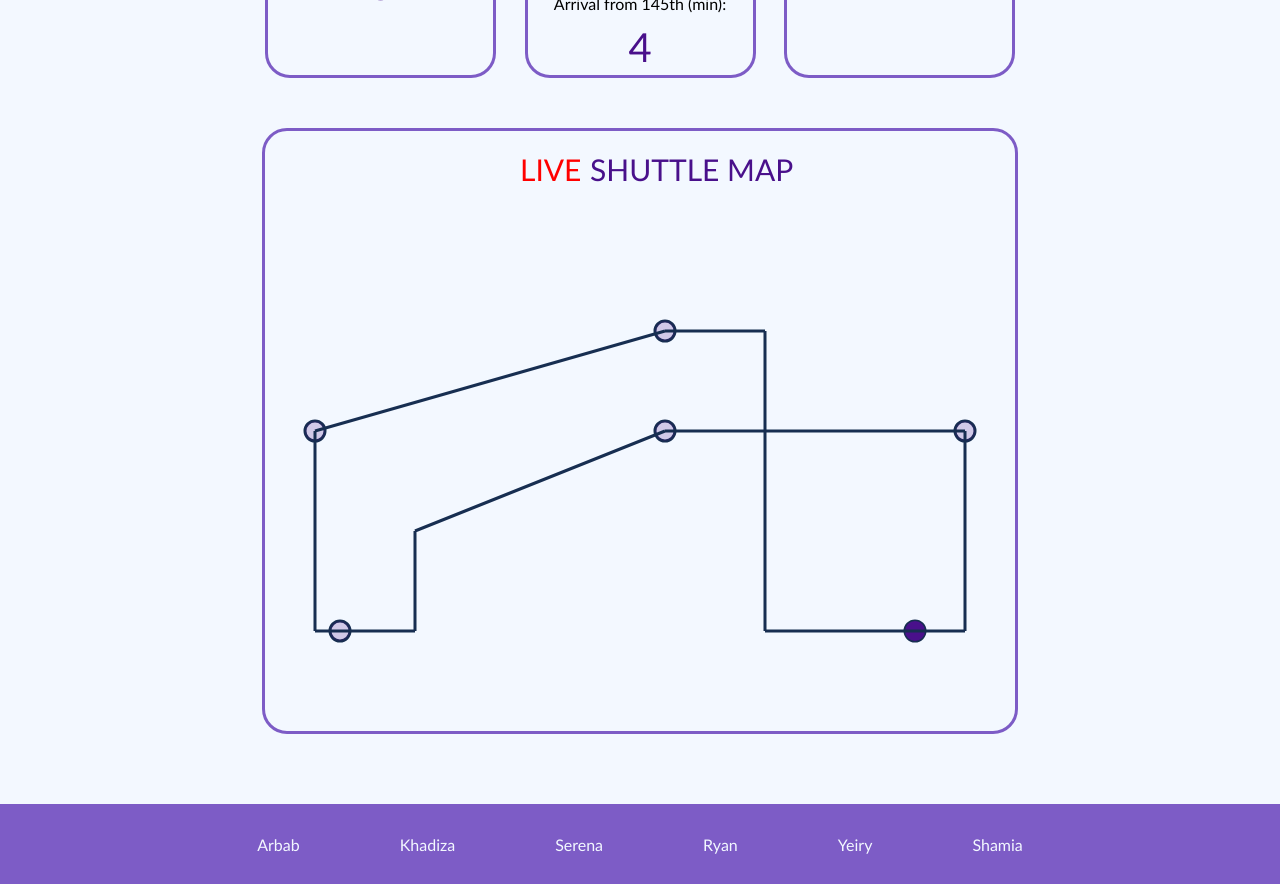
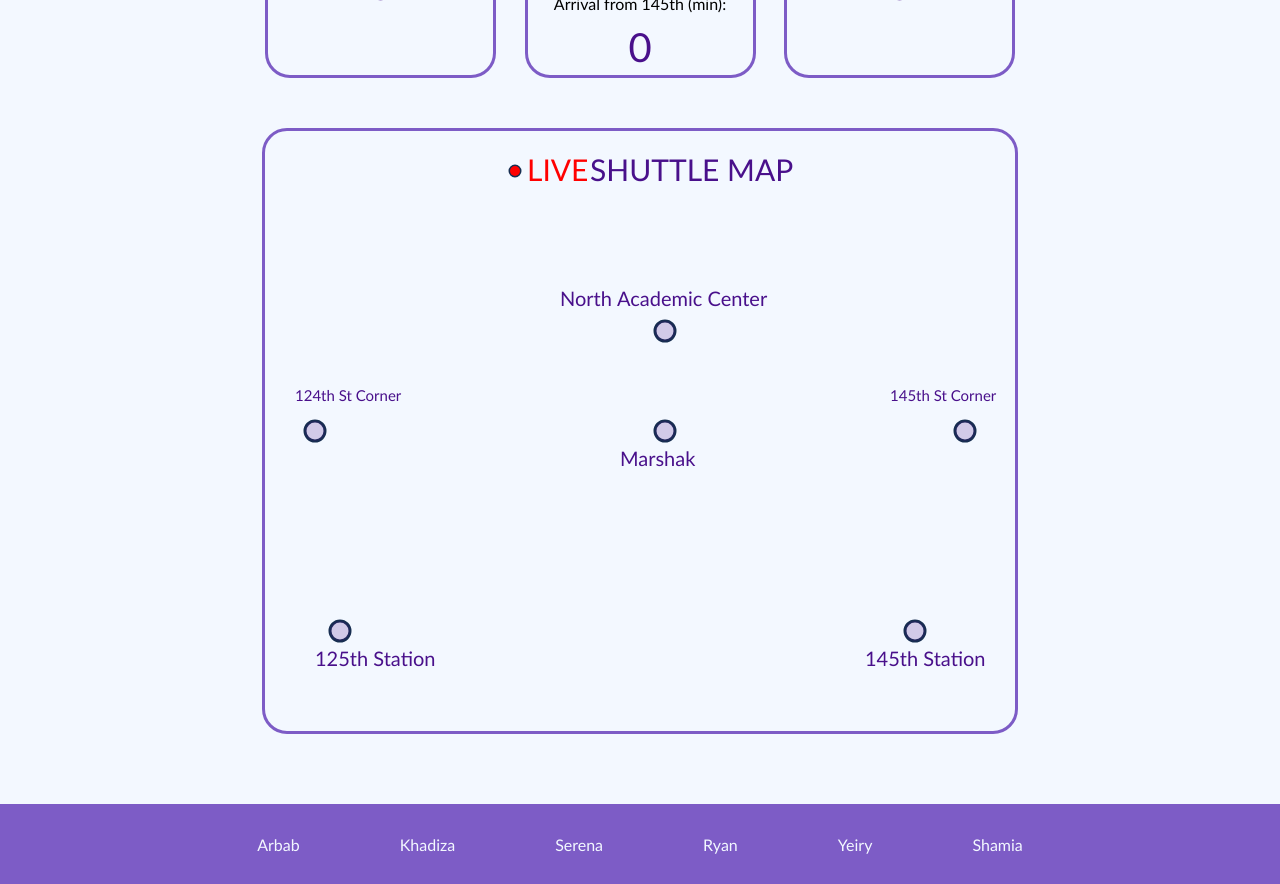
Before and after one commit to ArbabsLab/CCNYShuttleTracker.github.io, a plain HTML site: page index.html in a window 1280 px wide. Shown: the part 347-1231 px from the top of the page. Drawn offline with Linux system fonts and the light colour scheme.

Commit message:
Add files via upload

```diff
--- a/index.html
+++ b/index.html
@@ -18,7 +18,7 @@
     <div class="south">
       <h2>125th Station</h2>
       <p>Arrival (min):</p>
-      <p id="Stime"> 8 </p>
+      <p id="Stime"> 0 </p>
 
     </div>
 
@@ -26,16 +26,16 @@
     <div class="campus">
       <h2>Campus</h2>
       <p>Arrival from 125th (min): </p>
-      <p id="CStime"> 16 </p>
+      <p id="CStime"> 0 </p>
       <p>Arrival from 145th (min): </p>
-      <p id="CNtime"> 4 </p>
+      <p id="CNtime"> 0 </p>
 
     </div>
 
     <div class="north">
       <h2>145th Station</h2>
       <p>Arrival (min): </p>
-      <p id="Ntime"> 9 </p>
+      <p id="Ntime"> 0 </p>
     </div>
 
   </div>
--- a/script.js
+++ b/script.js
@@ -1,7 +1,6 @@
-let coordinateSX;
-let coordinateSY;
-let coordinateNX;
-let coordinateNY;
+
+
+
 
 /*
 function updateCoordinatesAndRedraw() {
@@ -180,6 +179,8 @@ connectNodes.closePath();
 
 }
 */
+
+
 let map = document.getElementById("map");
 
 
@@ -201,24 +202,54 @@ let node6 = map.getContext("2d");
 
 var colorFill = "rgb(73, 16, 139)";
 var colorEmpty = "rgb(73, 16, 139, 0.2)";
-var NX = 40.8231;
-var NY = coordinateNY;
-var SX = coordinateSX;
-var SY = coordinateSY;
+
+/*
+let coordinateSX;
+let coordinateSY;
+let coordinateNX;
+let coordinateNY;
+
+let NX = coordinateNX;
+let NY = coordinateNY;
+let SX = coordinateSX;
+let SY = coordinateSY;
+*/
+let context = map.getContext("2d");
+
+function clearCanvas() {
+    context.clearRect(0, 0, map.width, map.height);
+}
+
+let randomNumber = 0;
+let randomNumber2 = 3;
+
+// Get the element by its ID
+let Stime = document.getElementById("Stime");
+let Ntime = document.getElementById("Ntime");
+let CStime = document.getElementById("CStime");
+let CNtime = document.getElementById("CNtime");
+
+
+function Draw(cnt, cnt2){
+
+clearCanvas();
 
 //node 1(Marshak)
 node.beginPath();
 node.strokeStyle = "#172e51";
-if (NX == 5) {
+node.lineWidth = 3;
+node.arc(400, 300, 10, 0, Math.PI * 2, false);
+node.stroke();
+if (cnt == 0 || cnt2 == 0) {
   node.fillStyle = colorFill;
+  node.fill();
+  Stime.textContent = "7";
+  Ntime.textContent = "7";
 }
 else{
   node.fillStyle = colorEmpty;
+  node.fill();
 }
-node.lineWidth = 3;
-node.arc(400, 300, 10, 0, Math.PI * 2, false);
-node.stroke();
-node.fill();
 node.closePath();
 
 //node 2(NAC)
@@ -228,9 +259,14 @@ node2.strokeStyle = "#172e51";
 node2.lineWidth = 3;
 node2.arc(400, 200, 10, 0, Math.PI * 2, false);
 node2.stroke();
-if (SX > 40.81700 || NX < 40.8200) {
+//SX > 40.81700 || NX < 40.8200
+if (cnt == 3 || cnt2 == 3) {
   node2.fillStyle = colorFill;
   node2.fill();
+  Stime.textContent = "7";
+  Ntime.textContent = "7";
+  CStime.textContent = "0";
+  CNtime.textContent = "0";
 }
 else{
   node2.fillStyle = colorEmpty;
@@ -238,15 +274,18 @@ else{
 }
 node2.closePath();
 
-//node 3(125)
+//node 3(145 corner)
 node3.beginPath();
 node3.strokeStyle = "#172e51";
 node3.lineWidth = 3;
-node3.arc(700, 300, 10, 0, Math.PI * 2, false);
+node3.arc(700, 300, 7.5, 0, Math.PI * 2, false);
 node3.stroke();
-if (SY > -73.95200) {
+//SY > -73.95200
+if (cnt == 1 || cnt2 == 1) {
   node3.fillStyle = colorFill;
   node3.fill();
+  Ntime.textContent = "2";
+  CNtime.textContent = "9";
 }
 else{
   node3.fillStyle = colorEmpty;
@@ -254,15 +293,17 @@ else{
 }
 node3.closePath();
 
-//node 4(145)
+//node 4(124 corner)
 node4.beginPath();
 node4.strokeStyle = "#172e51";
 node4.lineWidth = 3;
-node4.arc(50, 300, 10, 0, Math.PI * 2, false);
+node4.arc(50, 300, 7.5, 0, Math.PI * 2, false);
 node4.stroke();
-if (NY > -73.95200) {
+if (cnt == 4 || cnt2 == 4) {
   node4.fillStyle = colorFill;
   node4.fill();
+  Stime.textContent = "3";
+  CStime.textContent = "10";
 }
 else{
   node4.fillStyle = colorEmpty;
@@ -276,9 +317,11 @@ node5.strokeStyle = "#172e51";
 node5.lineWidth = 3;
 node5.arc(75, 500, 10, 0, Math.PI * 2, false);
 node5.stroke();
-if (SX < 40.8170) {
+if (cnt == 5 || cnt2 == 5) {
   node5.fillStyle = colorFill;
   node5.fill();
+  Stime.textContent = "0";
+  CStime.textContent = "7";
 }
 else{
   node5.fillStyle = colorEmpty;
@@ -292,9 +335,12 @@ node6.strokeStyle = "#172e51";
 node6.lineWidth = 3;
 node6.arc(650, 500, 10, 0, Math.PI * 2, false);
 node6.stroke();
-if (NX > 40.8200) {
+//NX > 40.8200
+if (cnt == 2 || cnt2 == 2) {
   node6.fillStyle = colorFill;
   node6.fill();
+  Ntime.textContent = "0";
+  CNtime.textContent = "7";
 }
 else{
   node6.fillStyle = colorEmpty;
@@ -356,10 +402,172 @@ text.fillText("SHUTTLE MAP", 325, 50);
 let text2 = map.getContext("2d");
 text.fillStyle = "red";
 text.font = "30px Trebuchet MS";
-text.fillText("LIVE", 255, 50);
+text.fillText("LIVE", 262, 50);
+
+let liveDot = map.getContext("2d");
+liveDot.beginPath();
+liveDot.strokeStyle = "#172e51";
+liveDot.lineWidth = 3;
+liveDot.arc(250, 40, 5, 0, Math.PI * 2, false);
+liveDot.fillStyle = "red";
+liveDot.stroke();
+liveDot.fill();
+liveDot.closePath();
+
+
+let NACLabel = map.getContext("2d");
+NACLabel.fillStyle = "#49108B";
+NACLabel.font = "20px Trebuchet MS";
+NACLabel.fillText("North Academic Center", 295, 175);
+
+let MARLabel = map.getContext("2d");
+MARLabel.fillStyle = "#49108B";
+MARLabel.font = "20px Trebuchet MS";
+MARLabel.fillText("Marshak", 355, 335);
+
+let SouthLabel = map.getContext("2d");
+SouthLabel.fillStyle = "#49108B";
+SouthLabel.font = "20px Trebuchet MS";
+SouthLabel.fillText("125th Station", 50, 535);
+
+let SouthCornerLabel = map.getContext("2d");
+SouthLabel.fillStyle = "#49108B";
+SouthLabel.font = "15px Trebuchet MS";
+SouthLabel.fillText("124th St Corner", 30, 270);
+
+let NorthLabel = map.getContext("2d");
+NorthLabel.fillStyle = "#49108B";
+NorthLabel.font = "20px Trebuchet MS";
+NorthLabel.fillText("145th Station", 600, 535);
+
+let NorthCornerLabel = map.getContext("2d");
+SouthLabel.fillStyle = "#49108B";
+SouthLabel.font = "15px Trebuchet MS";
+SouthLabel.fillText("145th St Corner", 625, 270);
+
+
+
+
+}
+
+setInterval(function(){
+  Draw(randomNumber, randomNumber2);
+  randomNumber = (randomNumber + 1) % 6;
+  randomNumber2 = (randomNumber2 + 1) % 6;
+}, 7000);
+
+
+
+
+let text = map.getContext("2d");
+text.fillStyle = "#49108B";
+text.font = "30px Trebuchet MS";
+text.fillText("SHUTTLE MAP", 325, 50);
+
+let text2 = map.getContext("2d");
+text.fillStyle = "red";
+text.font = "30px Trebuchet MS";
+text.fillText("LIVE", 262, 50);
+
+let liveDot = map.getContext("2d");
+liveDot.beginPath();
+liveDot.strokeStyle = "#172e51";
+liveDot.lineWidth = 3;
+liveDot.arc(250, 40, 5, 0, Math.PI * 2, false);
+liveDot.fillStyle = "red";
+liveDot.stroke();
+liveDot.fill();
+liveDot.closePath();
+
+
+let NACLabel = map.getContext("2d");
+NACLabel.fillStyle = "#49108B";
+NACLabel.font = "20px Trebuchet MS";
+NACLabel.fillText("North Academic Center", 295, 175);
+
+let MARLabel = map.getContext("2d");
+MARLabel.fillStyle = "#49108B";
+MARLabel.font = "20px Trebuchet MS";
+MARLabel.fillText("Marshak", 355, 335);
+
+let SouthLabel = map.getContext("2d");
+SouthLabel.fillStyle = "#49108B";
+SouthLabel.font = "20px Trebuchet MS";
+SouthLabel.fillText("125th Station", 50, 535);
+
+let SouthCornerLabel = map.getContext("2d");
+SouthLabel.fillStyle = "#49108B";
+SouthLabel.font = "15px Trebuchet MS";
+SouthLabel.fillText("124th St Corner", 30, 270);
+
+let NorthLabel = map.getContext("2d");
+NorthLabel.fillStyle = "#49108B";
+NorthLabel.font = "20px Trebuchet MS";
+NorthLabel.fillText("145th Station", 600, 535);
+
+let NorthCornerLabel = map.getContext("2d");
+SouthLabel.fillStyle = "#49108B";
+SouthLabel.font = "15px Trebuchet MS";
+SouthLabel.fillText("145th St Corner", 625, 270);
+
+node.beginPath();
+node.strokeStyle = "#172e51";
+node.lineWidth = 3;
+node.arc(400, 300, 10, 0, Math.PI * 2, false);
+node.stroke();
+node.fillStyle = colorEmpty;
+node.fill();
+node.closePath();
+
+node2.beginPath();
+node2.strokeStyle = "#172e51";
+node2.lineWidth = 3;
+node2.arc(400, 200, 10, 0, Math.PI * 2, false);
+node2.stroke();
+node2.fillStyle = colorEmpty;
+node2.fill();
+node2.closePath();
+
+node3.beginPath();
+node3.strokeStyle = "#172e51";
+node3.lineWidth = 3;
+node3.arc(700, 300, 10, 0, Math.PI * 2, false);
+node3.stroke();
+node3.fillStyle = colorEmpty;
+node3.fill();
+node3.closePath();
+
+node4.beginPath();
+node4.strokeStyle = "#172e51";
+node4.lineWidth = 3;
+node4.arc(50, 300, 10, 0, Math.PI * 2, false);
+node4.stroke();
+node4.fillStyle = colorEmpty;
+node4.fill();
+node4.closePath();
+
+node5.beginPath();
+node5.strokeStyle = "#172e51";
+node5.lineWidth = 3;
+node5.arc(75, 500, 10, 0, Math.PI * 2, false);
+node5.stroke();
+node5.fillStyle = colorEmpty;
+node5.fill();
+node5.closePath();
+
+node6.beginPath();
+node6.strokeStyle = "#172e51";
+node6.lineWidth = 3;
+node6.arc(650, 500, 10, 0, Math.PI * 2, false);
+node6.stroke();
+node6.fillStyle = colorEmpty;
+node6.fill();
+node6.closePath();
+
+
 
 /*
-red flickery LIVE
+
 change coordinates to fill color of node
 */
 /*setTimeout(function () {
--- a/styles.css
+++ b/styles.css
@@ -17,13 +17,14 @@ body {
     background: #7d5cc6;
     color: #f3f8ff;
     width: 100%;
-    height: 15vh;
+    height: 120px;
     text-align: center;
     justify-content: center;
     padding-top: 30px;
-    font-size: xx-large;
+    font-size: 40px;
     font-family: 'Times New Roman', sans-serif;
 }
+
 
 .time{
     margin-top: 30px;
```
